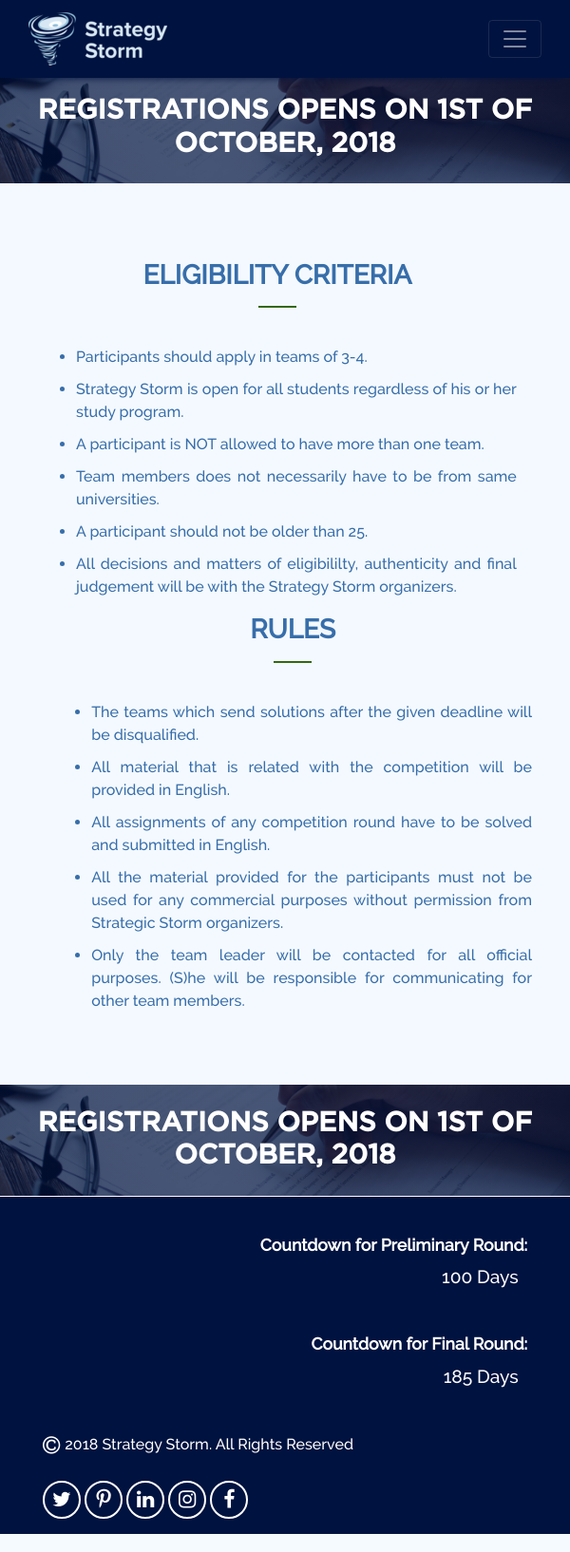
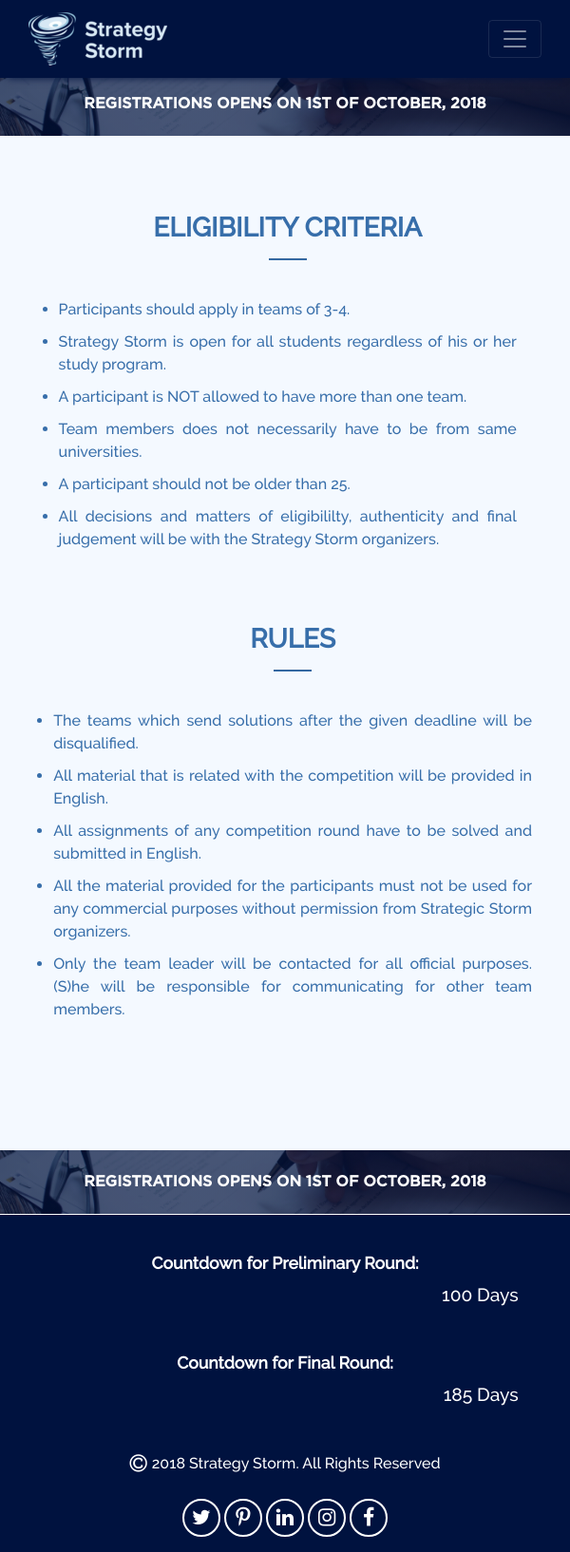
Before and after one commit to aditj/StrategyStorm, a PHP site: page /apply.php in a window 600 px wide. Shown: the whole page at 95% size. Run offline with PHP 8.4, Linux system fonts and the light colour scheme; some libraries are stand-ins or nearby versions.

Commit message:
added some responsiveness

```diff
--- a/apply.php
+++ b/apply.php
@@ -32,7 +32,7 @@
                     </ul>
                 </div>
 
-                <div class="col-12 col-md-6">
+                <div class="col-12 col-md-6 rules">
                     <h3>Rules</h3>
                     <hr>
                     <ul>
--- a/css/apply.css
+++ b/css/apply.css
@@ -16,12 +16,15 @@
 .rules h3 {
     margin-bottom: 3%}
 .rules .col-12 {
-    padding: 0;
+    padding-left: 4%;
 }
 .rules .col-12:first-child {
     padding-right: 3%}
 .rules .col-12:nth-child(2) {
     padding-left: 3%}
+.rules ul{
+  padding-left: 0;
+}
 .rules ul li {
     margin: 10px;
     text-align: justify;
@@ -48,3 +51,14 @@
     color: rgb(255,  255,  255);
     margin-bottom: 0;
 }
+
+@media (max-width: 600px){
+  #apply-footer {
+    font-size: 1em;
+  }
+}
+@media (max-width: 600px){
+  #apply-header {
+    font-size: 1em;
+  }
+}
--- a/css/competition.css
+++ b/css/competition.css
@@ -10,7 +10,7 @@
     padding: 80px 14% 80px 10%;
     background: rgba(0,  18,  63,  0.9);
     color: rgb(255,  255,  255);
-    text-align: justify;
+    text-align: center;
 }
 .tinted-content h1 {
     color: rgb(255,  255,  255);
--- a/css/styles.css
+++ b/css/styles.css
@@ -18,6 +18,8 @@
     margin: 0 auto;
 }
 body {
+    height: 100%;
+    width: 100%;
     font-family: raleway;
     background-color: #f4f9ff;
     color: rgb(55,  110,  170);
@@ -43,33 +45,46 @@ nav {
 .navbar-nav {
     height: 100%}
 .nav-item {
-    font-family: gotham-bold,  "Myriad Pro",  sans-serif;
+    /* font-family: gotham-bold, "Myriad Pro",  sans-serif; */
     font-size: 80%;
     font-weight: 900;
     padding: 0 8px;
 }
 .nav-link span {
-    font-weight: bold;
+    /* font-weight: bold; */
     color: rgb(255,  255,  255);
 }
 .active span {
     color: rgb(55,  110,  170);
 }
+
 .enlarge {
     background-color: transparent;
     border: none;
 }
+
+
 .enlarge .navbar-brand {
     visibility: hidden;
 }
 .enlarge .nav-item span {
     color: rgb(230,  230,  230);
 }
-.enlarge .nav-item .active {
-    border-bottom: 5px solid rgb(255,  255,  255);
+@media (min-width: 600px){
+  .enlarge .nav-item .active {
+      border-bottom: 5px solid rgb(255,  255,  255);
+  }
 }
-.enlarge .nav-item .active span {
-    color: rgb(255,  255,  255);
+
+@media (max-width: 600px){
+  .enlarge .nav-item span {
+      font-size: 1.5em;
+  }
+}
+@media (min-width: 600px){
+  .enlarge .nav-item .active span {
+      color: rgb(255,  255,  255);
+  }
 }
 h1, h2, h3 {
     text-transform: uppercase;
@@ -90,7 +105,7 @@ hr {
     margin-bottom: 40px;
     width: 40px;
     height: 1px;
-    background-color: rgb(55,  110,  17);
+    background-color: rgb(55,  110,  170);
 }
 .container-fluid {
     padding: 0;
@@ -162,6 +177,13 @@ hr {
     font-weight: bold;
     margin-bottom: 4px;
 }
+
+@media (max-width: 600px){
+  .footer, .footer h4{
+      text-align: center;
+  }
+}
+
 .footer .fa-copyright {
     margin: 0 5px 0 0;
 }
```
Also changed, not shown: css/aboutus.css (+11 -1 lines), css/conference.css (+10 -2 lines).
